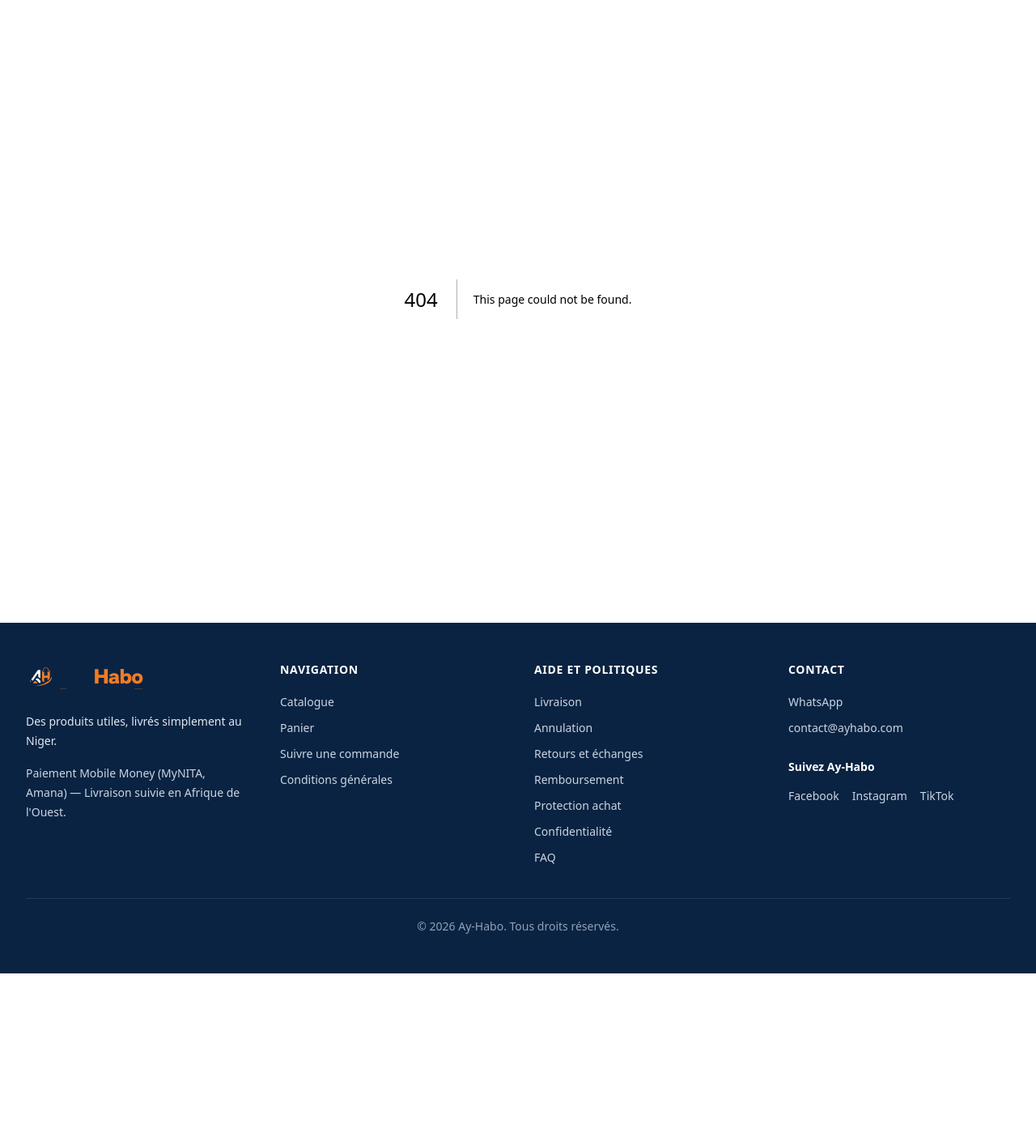
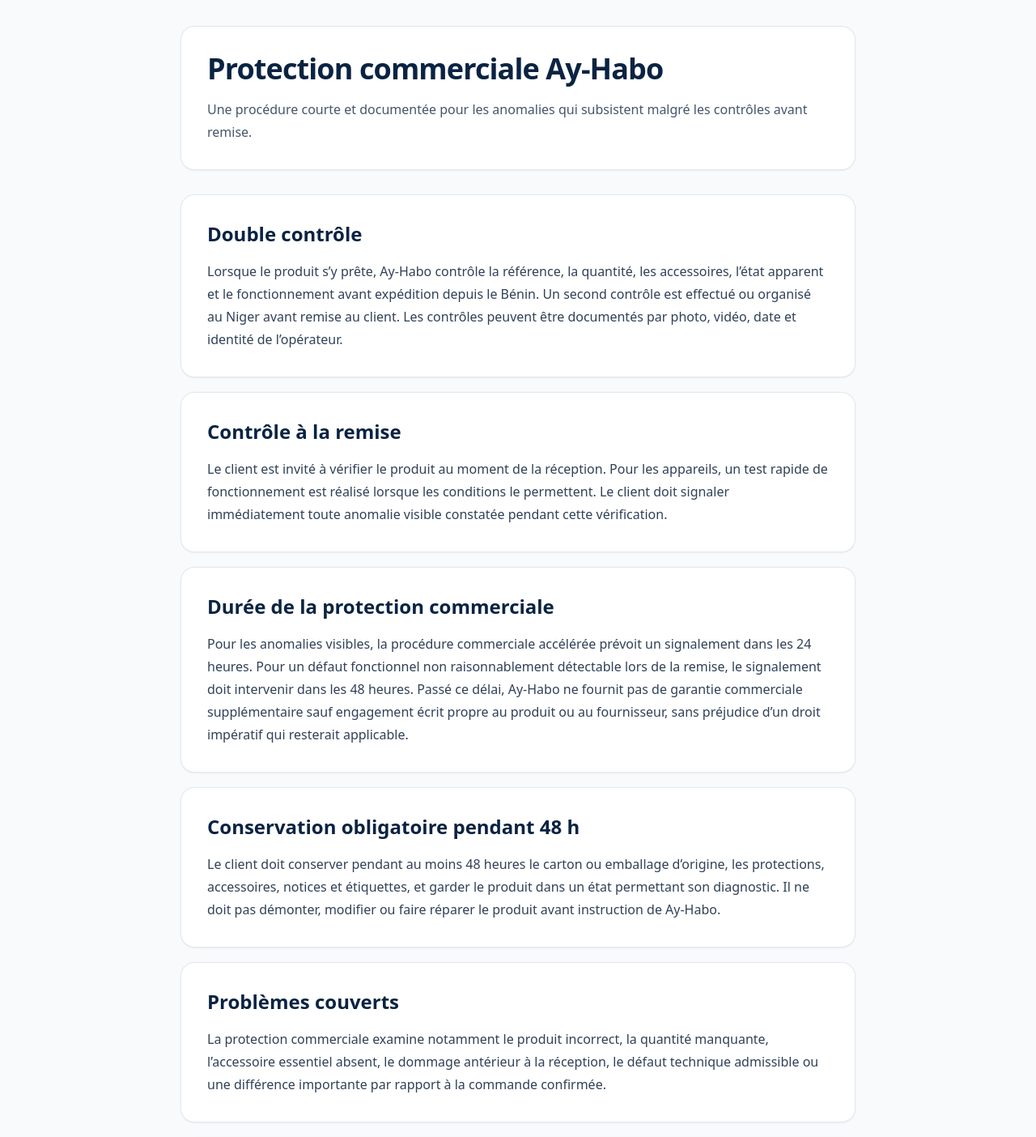
Before and after one commit to beninlink9-dot/ayhabo-nextjs, a Next.js app: page /protection-achat in a window 1280 px wide. Before the commit this address had no page. Shown: the part 160-1564 px from the top of the page at 81% size. Before the commit the page ends 1362 px from the top, so only its background shows below. Built offline with nearby package versions, Linux system fonts and the light colour scheme.

Commit message:
Create protection achat policy page

```diff
--- /dev/null
+++ b/app/protection-achat/page.tsx
@@ -0,0 +1,85 @@
+import type { Metadata } from "next";
+
+export const metadata: Metadata = {
+  title: "Protection achat Ay-Habo au Niger et au Bénin",
+  description:
+    "Découvrez la protection commerciale Ay-Habo au Niger et au Bénin : contrôles, réception, signalement, exclusions et garantie fabricant.",
+};
+
+const sections = [
+  {
+    title: "Double contrôle",
+    content:
+      "Lorsque le produit s’y prête, Ay-Habo contrôle la référence, la quantité, les accessoires, l’état apparent et le fonctionnement avant expédition depuis le Bénin. Un second contrôle est effectué ou organisé au Niger avant remise au client. Les contrôles peuvent être documentés par photo, vidéo, date et identité de l’opérateur.",
+  },
+  {
+    title: "Contrôle à la remise",
+    content:
+      "Le client est invité à vérifier le produit au moment de la réception. Pour les appareils, un test rapide de fonctionnement est réalisé lorsque les conditions le permettent. Le client doit signaler immédiatement toute anomalie visible constatée pendant cette vérification.",
+  },
+  {
+    title: "Durée de la protection commerciale",
+    content:
+      "Pour les anomalies visibles, la procédure commerciale accélérée prévoit un signalement dans les 24 heures. Pour un défaut fonctionnel non raisonnablement détectable lors de la remise, le signalement doit intervenir dans les 48 heures. Passé ce délai, Ay-Habo ne fournit pas de garantie commerciale supplémentaire sauf engagement écrit propre au produit ou au fournisseur, sans préjudice d’un droit impératif qui resterait applicable.",
+  },
+  {
+    title: "Conservation obligatoire pendant 48 h",
+    content:
+      "Le client doit conserver pendant au moins 48 heures le carton ou emballage d’origine, les protections, accessoires, notices et étiquettes, et garder le produit dans un état permettant son diagnostic. Il ne doit pas démonter, modifier ou faire réparer le produit avant instruction de Ay-Habo.",
+  },
+  {
+    title: "Problèmes couverts",
+    content:
+      "La protection commerciale examine notamment le produit incorrect, la quantité manquante, l’accessoire essentiel absent, le dommage antérieur à la réception, le défaut technique admissible ou une différence importante par rapport à la commande confirmée.",
+  },
+  {
+    title: "Problèmes non couverts",
+    content:
+      "Les dommages apparus après réception du fait d’une chute, d’un choc, d’eau, d’une mauvaise tension, d’un branchement incorrect, d’une surcharge, d’une mauvaise utilisation, d’une modification, d’une réparation non autorisée, d’une négligence ou de l’usure normale sont exclus de la protection commerciale Ay-Habo lorsqu’ils sont établis.",
+  },
+  {
+    title: "Garantie fabricant",
+    content:
+      "Ay-Habo n’est pas le fabricant. Lorsqu’une garantie fabricant ou fournisseur existe réellement, ses conditions sont indiquées séparément. L’absence de garantie fabricant annoncée ne crée pas une garantie longue durée implicite de Ay-Habo.",
+  },
+  {
+    title: "Droits obligatoires",
+    content:
+      "La durée de la protection commerciale Ay-Habo ne vise pas à supprimer un droit auquel le consommateur ne peut légalement renoncer. Les règles obligatoires applicables prévalent lorsqu’elles imposent une protection différente.",
+  },
+] as const;
+
+export default function ProtectionAchatPage() {
+  return (
+    <section className="bg-slate-50 py-12 sm:py-16">
+      <div className="mx-auto max-w-4xl px-4 sm:px-6 lg:px-8">
+        <header className="mb-8 rounded-2xl bg-white p-6 shadow-sm ring-1 ring-slate-200 sm:p-8">
+          <h1 className="text-3xl font-bold tracking-tight text-[#0A2342] sm:text-4xl">
+            Protection commerciale Ay-Habo
+          </h1>
+          <p className="mt-4 text-base leading-7 text-slate-600">
+            Une procédure courte et documentée pour les anomalies qui subsistent
+            malgré les contrôles avant remise.
+          </p>
+        </header>
+
+        <div className="space-y-5">
+          {sections.map((section) => (
+            <article
+              key={section.title}
+              className="rounded-2xl bg-white p-6 shadow-sm ring-1 ring-slate-200 sm:p-8"
+            >
+              <h2 className="text-xl font-semibold text-[#0A2342] sm:text-2xl">
+                {section.title}
+              </h2>
+
+              <p className="mt-4 text-base leading-7 text-slate-700">
+                {section.content}
+              </p>
+            </article>
+          ))}
+        </div>
+      </div>
+    </section>
+  );
+}
```
